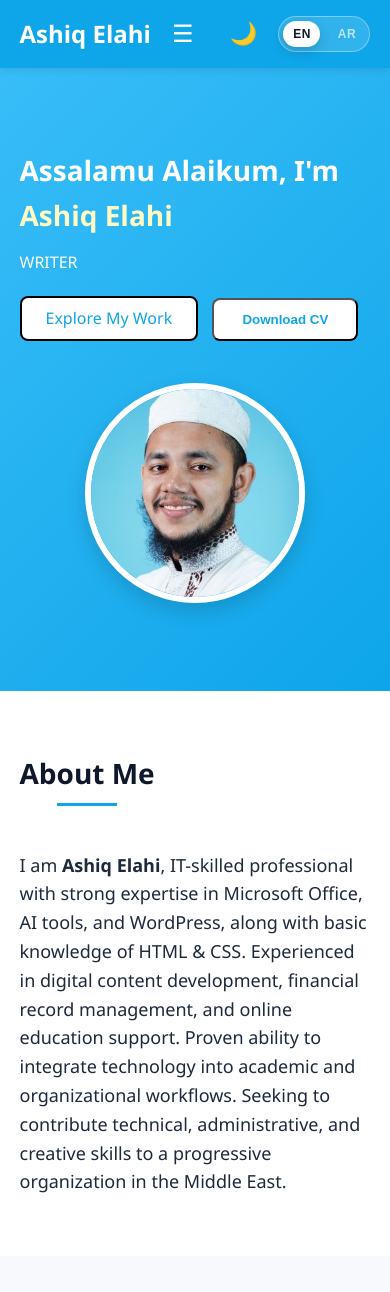
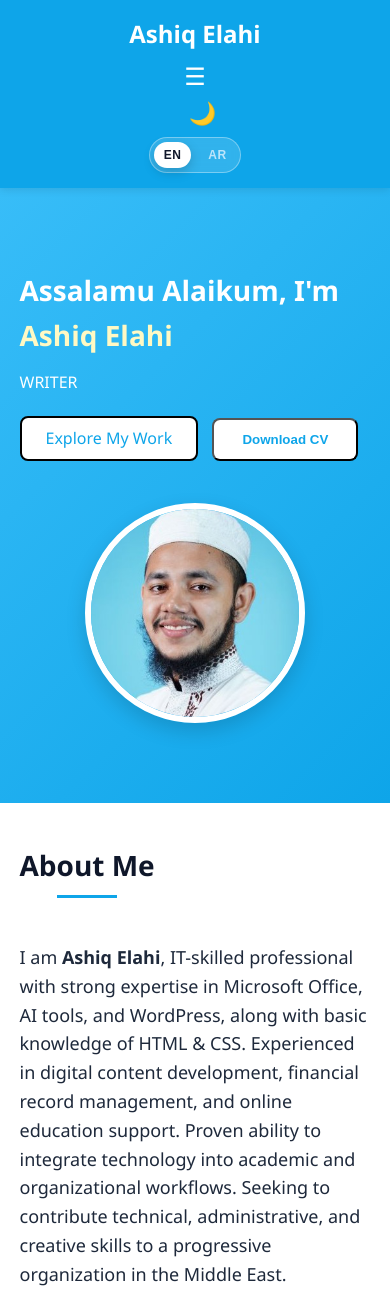
Before and after one commit to ashiqelahi110/Ashiq_Elahi_Portfolio, a plain HTML site: page index.html in a window 390 px wide. Shown: the top 1292 px of the page. Drawn offline with Linux system fonts and the light colour scheme; a web font is replaced by a local one.

Commit message:
Refine responsive hero and mobile layout

```diff
--- a/style.css
+++ b/style.css
@@ -50,6 +50,12 @@ html[lang='ar'] body {
 a {
   color: inherit;
   text-decoration: none;
+}
+
+img {
+  max-width: 100%;
+  height: auto;
+  display: block;
 }
 
 .container {
@@ -244,8 +250,9 @@ a.btn, .btn {
 }
 
 .hero-image img {
-  width: 280px;
-  height: 280px;
+  width: 100%;
+  max-width: 280px;
+  aspect-ratio: 1/1;
   object-fit: cover;
   border-radius: 50%;
   border: 6px solid #fff;
@@ -490,8 +497,39 @@ a.btn, .btn {
   }
 
   .hero-image img {
-    width: 220px;
-    height: 220px;
+    max-width: 220px;
+  }
+}
+
+@media (max-width: 600px) {
+  .header-flex {
+    flex-direction: column;
+    gap: 10px;
+  }
+
+  .nav {
+    left: 0;
+    right: 0;
+    width: 100%;
+    text-align: center;
+  }
+
+  .card-grid {
+    grid-template-columns: 1fr;
+  }
+
+  .about-section,
+  .experience-section,
+  .education-section,
+  .work-section,
+  .certifications-section,
+  .languages-section,
+  .contact-section {
+    padding: 40px 0;
+  }
+
+  .contact-form {
+    padding: 20px;
   }
 }
 
```
